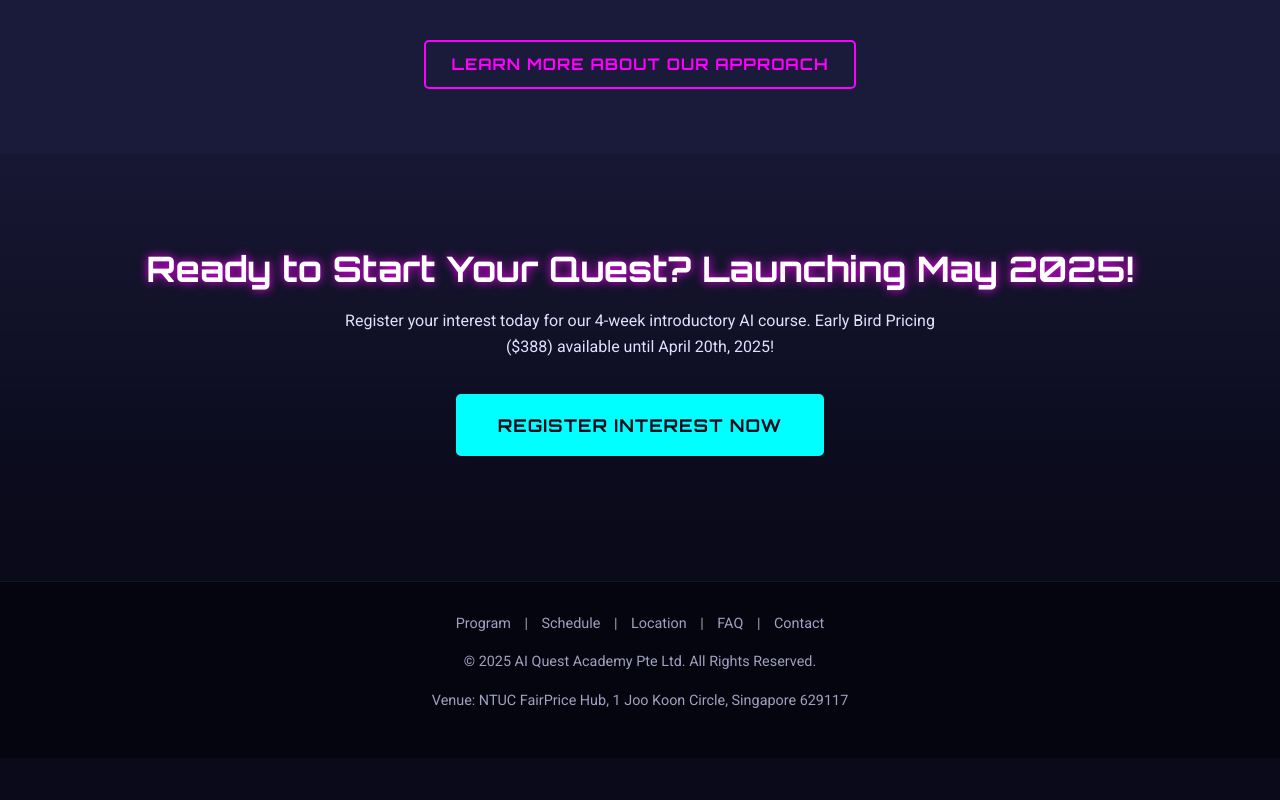
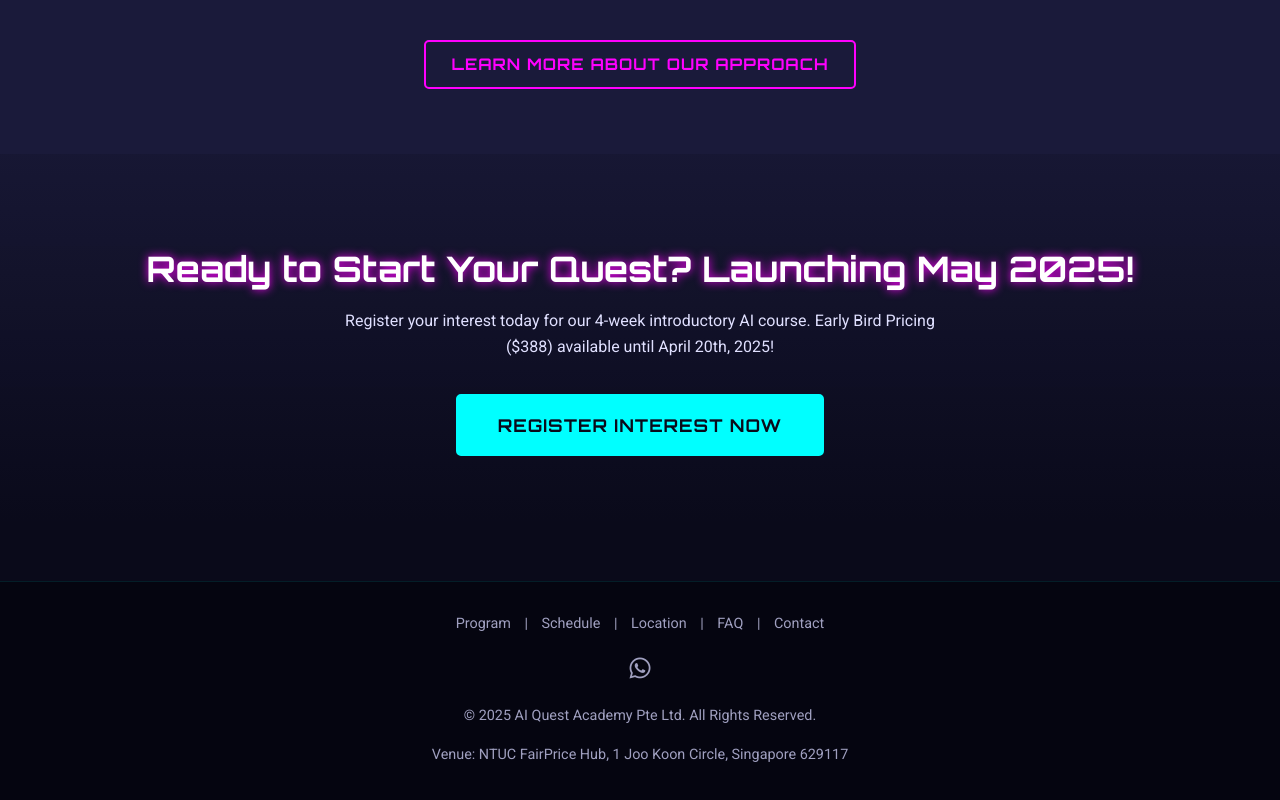
Before and after one commit to tienhotze/netflifytest, a plain HTML site: page index.html in a window 1280 px wide. Shown: the part 2129-2929 px from the top of the page. Before the commit the page ends 2887 px from the top, so only its background shows below. Drawn offline with Linux system fonts and the light colour scheme.

Commit message:
Update index.html

```diff
--- a/index.html
+++ b/index.html
@@ -134,12 +134,18 @@
                  <a href="location.html">Location</a> |
                  <a href="faq.html">FAQ</a> |
                  <a href="contact.html">Contact</a>
-                <!-- Add Privacy Policy link later -->
              </div>
+
+             <!-- **** WHATSAPP ICON ADDED HERE **** -->
              <div class="footer-social">
-                <!-- Add social media links if needed -->
-                <!-- <a href="#"><i class="fab fa-facebook"></i></a> -->
+                 <a href="https://wa.me/6596734436" target="_blank" rel="noopener noreferrer" title="Chat with us on WhatsApp">
+                     <i class="fab fa-whatsapp"></i> <!-- Font Awesome WhatsApp Icon -->
+                 </a>
+                 <!-- Add other social icons here if needed later -->
+                 <!-- Example: <a href="#" target="_blank" rel="noopener noreferrer" title="Follow us on Facebook"><i class="fab fa-facebook-f"></i></a> -->
              </div>
+             <!-- **** END WHATSAPP ICON SECTION **** -->
+
              <p>© <span id="current-year"></span> AI Quest Academy Pte Ltd. All Rights Reserved.</p>
              <p>Venue: NTUC FairPrice Hub, 1 Joo Koon Circle, Singapore 629117</p>
         </div>
@@ -149,3 +155,8 @@
     <script src="script.js"></script>
 </body>
 </html>
+
+    <!-- Link to your JavaScript -->
+    <script src="script.js"></script>
+</body>
+</html>
```
Lines whose indentation alone changed are shown as unchanged.
